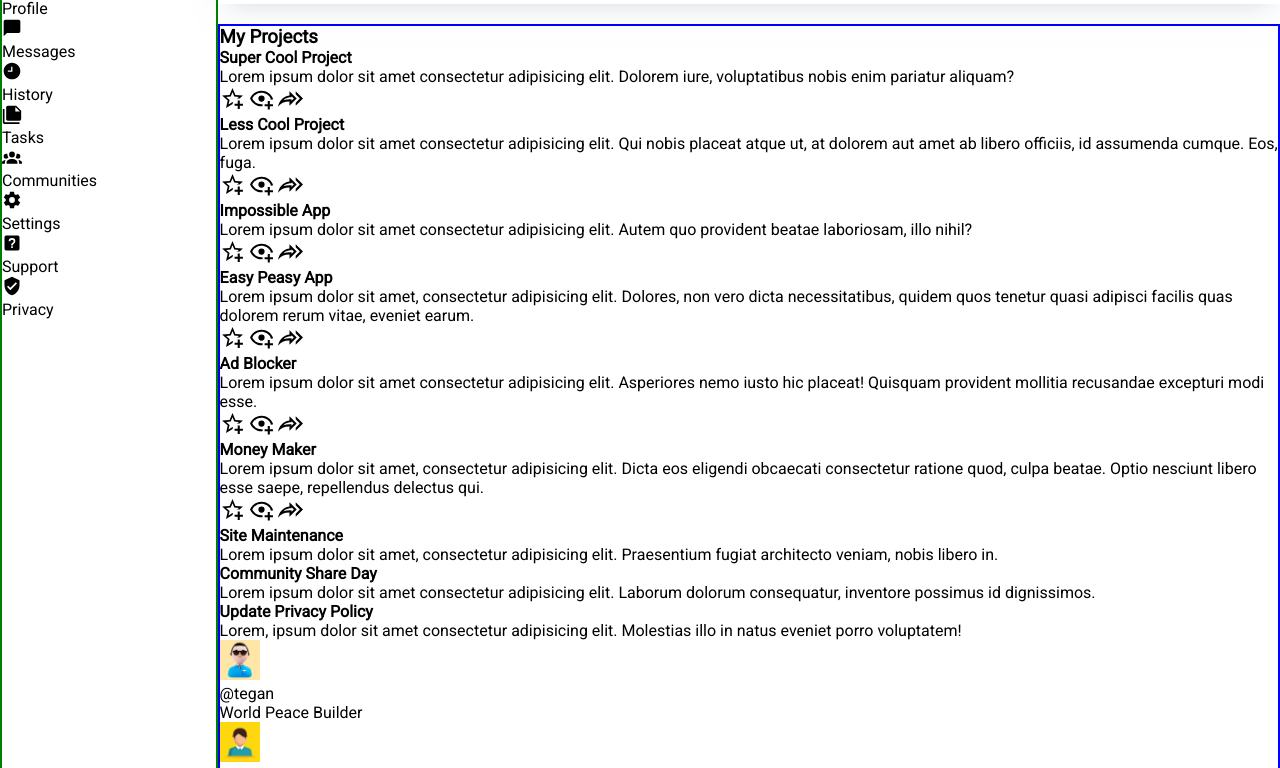
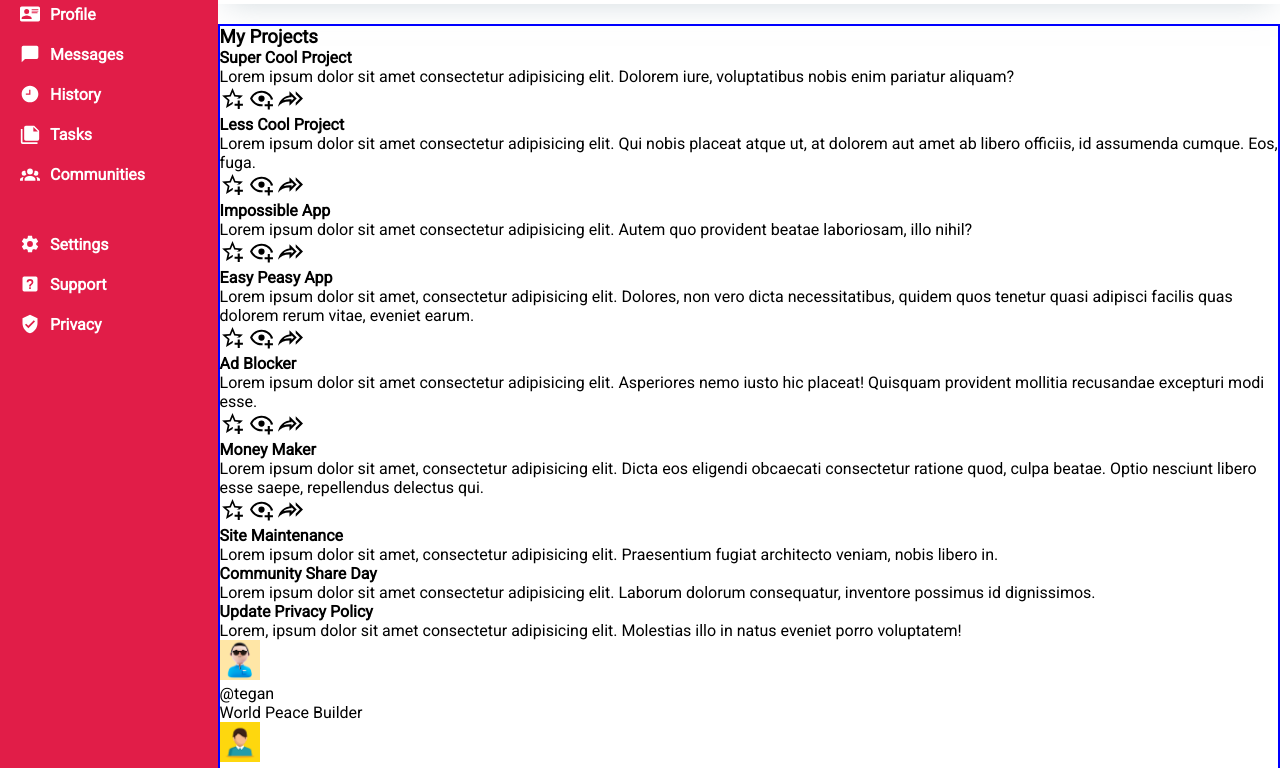
Before and after one commit to AbdulRehman164/Admin-Dashboard, a plain HTML site: page index.html in a window 1280 px wide. Shown: the part 136-904 px from the top of the page. Drawn offline with Linux system fonts and the light colour scheme; a web font is replaced by a local one.

Commit message:
added the css styles for the sidebar

```diff
--- a/index.html
+++ b/index.html
@@ -40,8 +40,7 @@
             <img class="dashboard-svg sidebar-svg" src="icons/dashboard.svg" alt="dashboard icon" width="40px">
             <h3>Dashboard</h3>
         </div>
-        <div class="navigation">
-            <section class="navigaton-upper-section">
+            <section class="navigation-upper-section">
                 <div>
                     <img class="navigation-svg" src="icons/home.svg" alt="home icon" width="20px">
                     <p>Home</p>
@@ -81,7 +80,6 @@
                     <p>Privacy</p>
                 </div>
             </section>
-        </div>
 
     </aside>
     <main class="main">
--- a/style.css
+++ b/style.css
@@ -10,6 +10,26 @@ body{
     grid-template: 140px 1fr/17% 1fr;
     font-family: 'roboto';
 }
+
+
+/* UNIVERSAL */
+.username,
+.username-and-id,
+img,
+button,
+.sidebar section div p{
+    cursor: pointer;
+}
+.username:active,
+.username-and-id:active,
+img:active,
+button:active,
+.sidebar section div p:active{
+    scale: 1.03;
+}
+
+
+/* HEADER */
 .header{
     box-shadow: 0 7px 30px -10px rgba(150,170,180,0.5);
     grid-row: 1/2;
@@ -57,12 +77,7 @@ body{
     gap: 20px;
     font-weight: 900;
 }
-.username,
-.username-and-id,
-img,
-button{
-    cursor: pointer;
-}
+
 .header-lower-section{
     display: flex;
     justify-content: space-between;
@@ -94,11 +109,43 @@ button{
 }
 
 
+
+/* SIDEBAR */
 .sidebar{
-    border: 2px solid green;
     grid-row: 1/3;
     grid-column: 1/2;
+    background-color: #e11d48;
+    color: white;
+    font-weight: 900;
+    display: flex;
+    flex-direction: column;
+    padding-left: 20px;
+    padding-top: 10px;
+    gap: 50px;
 }
+.navigation-svg,
+.dashboard-svg{
+    filter: invert(100%);
+}
+.dashboard,
+.navigation-upper-section div,
+.navigation-lower-section div{
+    display: flex;
+    align-items: center;
+    gap: 10px;
+}
+
+.navigation-upper-section,
+.navigation-lower-section{
+    display: flex;
+    flex-direction: column;
+    gap: 20px;
+}
+
+
+
+
+
 .main{
     border: 2px solid blue;
     grid-row: 2/3;
```
